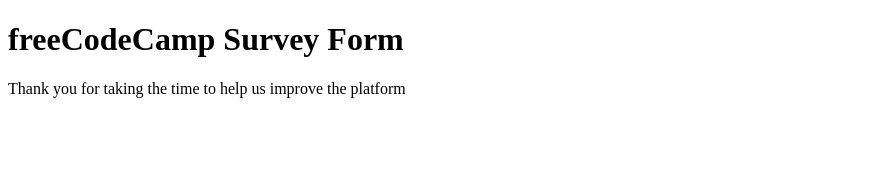
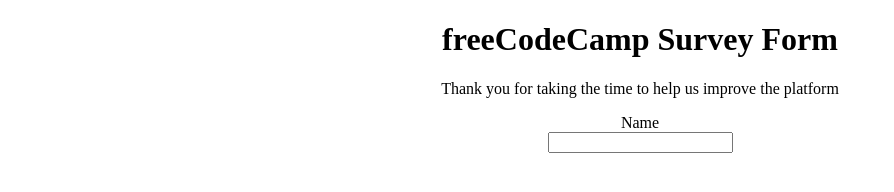
Before and after one commit to aliabbani/Ali-Marco-MicroverTrial, a plain HTML site: page index.html in a window 1280 px wide. Shown: the whole page, without its empty margins (0-894 px from the left). Drawn offline with Linux system fonts and the light colour scheme.

Commit message:
added 3rd and 4th step

```diff
--- a/index.html
+++ b/index.html
@@ -5,8 +5,13 @@
     <meta name="viewport" content="width=device-width, initial-scale=1.0">
     <title>Document</title>
 </head>
-<body>
+<body style='text-align:center'>
     <h1 id="title">freeCodeCamp Survey Form </h1>
     <p id="description">Thank you for taking the time to help us improve the platform</p>
+
+    <form id="survey-form" style='text-align:center'>
+        <label for="name">Name</label><br>
+        <input type="text" id="name">
+    </form>
 </body>
 </html>
```
